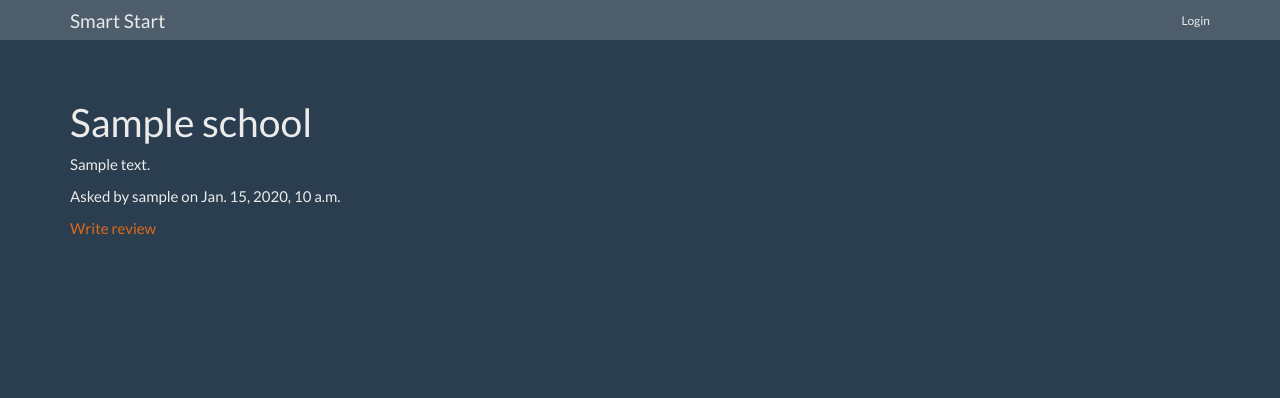
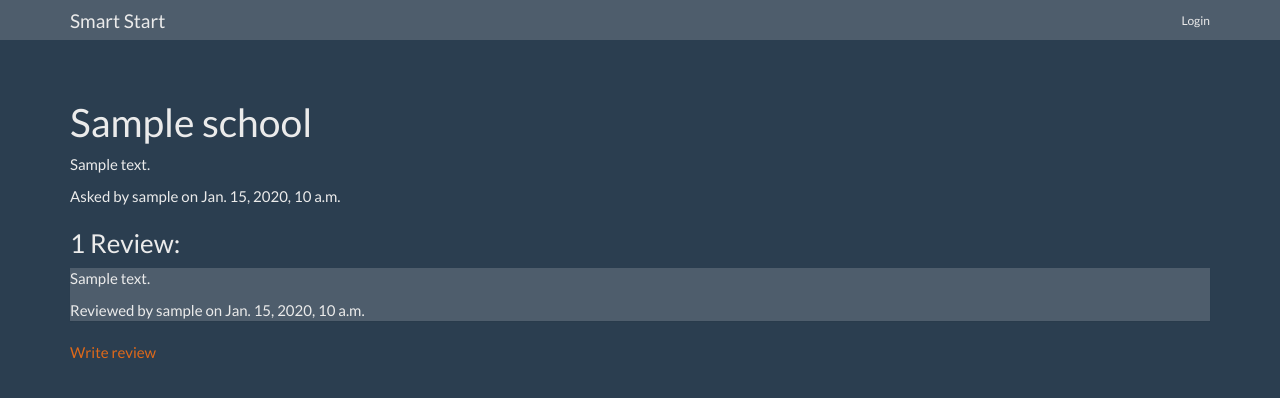
Before and after one commit to aralotibi/Smart_Start, a Django app: page /school/1/ in a window 1280 px wide. Shown: the top 398 px of the page. Run offline with Django 3.2, Linux system fonts and the light colour scheme; tables that the repository leaves empty hold one stand-in row (values such as "Sample post"); some libraries are stand-ins or nearby versions.

Commit message:
Add reviews to question detail view

```diff
--- a/core/urls.py
+++ b/core/urls.py
@@ -1,4 +1,5 @@
 from django.conf.urls import patterns, include, url
+
 from .views import *
 
 urlpatterns = patterns('',
--- a/core/views.py
+++ b/core/views.py
@@ -26,9 +26,18 @@ class SchoolListView(ListView):
     model = School
     template_name = "school/school_list.html"
 
+
 class SchoolDetailView(DetailView):
     model = School
     template_name = 'school/school_detail.html'
+
+
+    def get_context_data(self, **kwargs):
+        context = super(SchoolDetailView, self).get_context_data(**kwargs)
+        school = School.objects.get(id=self.kwargs['pk'])
+        reviews = Review.objects.filter(school=school)
+        context['reviews'] = reviews
+        return context
 
 class SchoolUpdateView(UpdateView):
     model = School
--- a/templates/school/school_detail.html
+++ b/templates/school/school_detail.html
@@ -7,5 +7,14 @@
 <p><a href="{% url 'school_update' pk=school.id %}">Edit school</a></p>
 <p><a href="{% url 'school_delete' pk=school.id %}">Delete school</a></p>
 {% endif %}
+{% if reviews.count > 0 %}
+<h3>{{ reviews.count }} Review{{ reviews.count|pluralize }}:</h3>
+{% endif %}
+{% for review in reviews %}
+<div class="panel">
+    <p>{{ review.text }}</p>
+    <p>Reviewed by {{ review.user.username }} on {{ review.created_at }}</p>
+</div>
+{% endfor %}
 <p><a href="{% url 'review_create' pk=school.id %}">Write review</a></p>
 {% endblock %}
```
